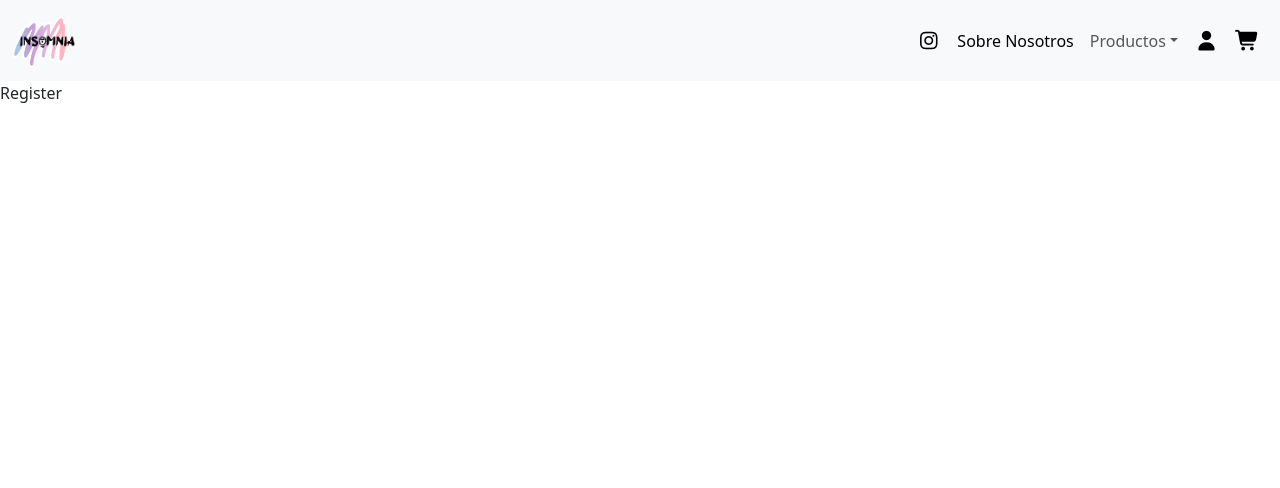
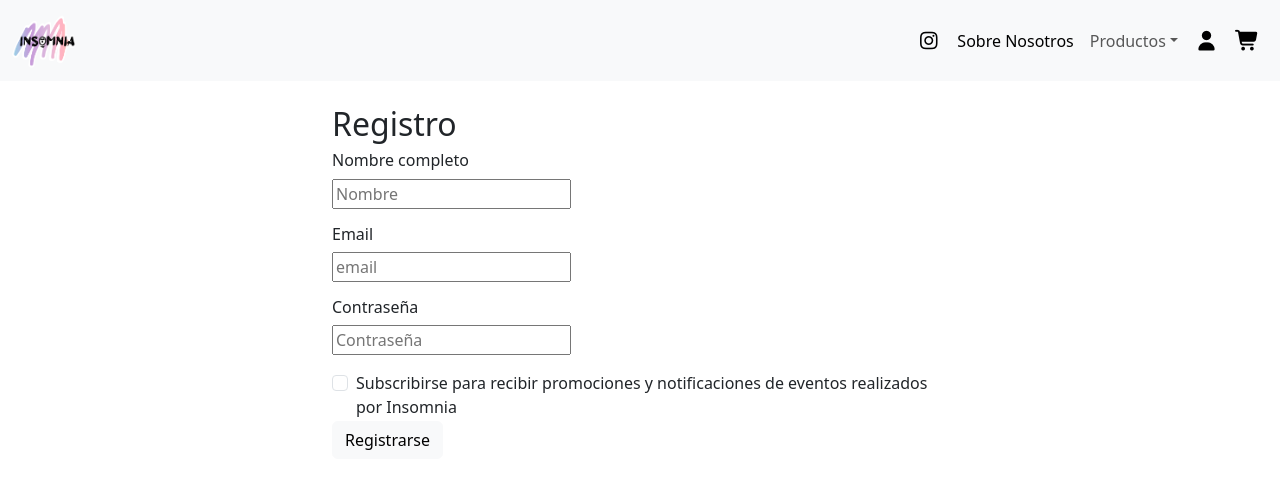
Before and after one commit to carostraub/Insomnia_Tiendita, a React (Vite) app in the folder front/: page /register in a window 1280 px wide. Shown: the top 488 px of the page. Built offline with nearby package versions, Linux system fonts and the light colour scheme.

Commit message:
base register.jsx

```diff
--- a/front/src/views/Login.jsx
+++ b/front/src/views/Login.jsx
@@ -18,6 +18,7 @@ const Login = () => {
 
   return (
     <form className="container w-50 mt-4" onSubmit={handleSubmit}>
+      <h2>Iniciar Sesión</h2>
       <div className="mb-3 pt-5">
         <label htmlFor="exampleInputEmail1" className="form-label">
           Dirección de email
--- a/front/src/views/Register.jsx
+++ b/front/src/views/Register.jsx
@@ -1,8 +1,116 @@
-import React from 'react'
+import React, { useState } from 'react'
+import { baseURL } from '../config'
+import { useNavigate } from 'react-router-dom'
 
 const Register = () => {
+  const navigate = useNavigate();
+  const [formData, setFormData] = useState({
+    name: "",
+    email: "",
+    password: "",
+    subscribe: false
+  });
+  const handleChange = (e) => {
+    const { name, type, checked, value } = e.target;
+    setFormData({
+      ...formData,
+      [name]: type == "checkbox" ? checked: value
+    });
+  };
+
+  const handleSubmit = async (e) => {
+    e.preventDefault();
+
+    const dataToSend = new FormData();
+    for (const key in formData) {
+      dataToSend.append(key, formData[key]);
+    }
+
+    try {
+      const response = await fetch(`${baseURL}/api/register`, {
+        method: "POST",
+        body: dataToSend
+      });
+
+      const result = await response.json();
+
+      if (response.ok) {
+        alert("Registro exitoso");
+        console.log("Usuario registrado", result);
+        navigate("/login");
+      } else {
+        alert("Error en el registro: " + result.error);
+      }
+    } catch (error) {
+      console.error("Error en la petición", error);
+      alert("Hubo un problema con el registro.");
+    }
+  };
+
+
+
+
+
+
+
   return (
-    <div>Register</div>
+    <div className="container w-50 mt-4">
+      <h2>Registro</h2>
+      <form onSubmit={handleSubmit}>
+        <div className="row">
+          <div className="col-md-12">
+
+            <h6>Nombre completo</h6>
+            <input
+            className="mb-3"
+            type="text"
+            name="name"
+            placeholder="Nombre"
+            value={formData.name}
+            onChange={handleChange}
+            required />
+
+            <h6>Email</h6>
+            <input
+            className='mb-3'
+            type="email"
+            name="email"
+            placeholder='email'
+            value={formData.email}
+            onChange={handleChange}
+            required />
+
+            <h6>Contraseña</h6>
+            <input
+            className="mb-3"
+            type="password"
+            name="password"
+            placeholder="Contraseña"
+            value={formData.password}
+            onChange={handleChange}
+            required />
+
+            <div className="form-check">
+              <input
+              className="form-check-input"
+              type="checkbox"
+              name='subscribe'
+              checked={formData.subscribe}
+              id="checkDefault"
+              onChange={handleChange} />
+                <label className="form-check-label" for="checkDefault">
+                  Subscribirse para recibir promociones y notificaciones de eventos realizados por Insomnia
+                </label>
+            </div>
+            <button type='submit' className='btn btn-light'>
+              Registrarse
+            </button>
+
+          </div>
+        </div>
+      </form>
+
+    </div>
   )
 }
 
```
